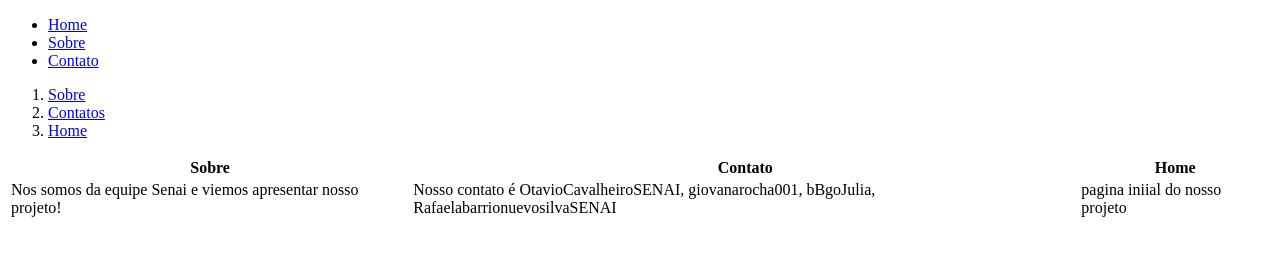
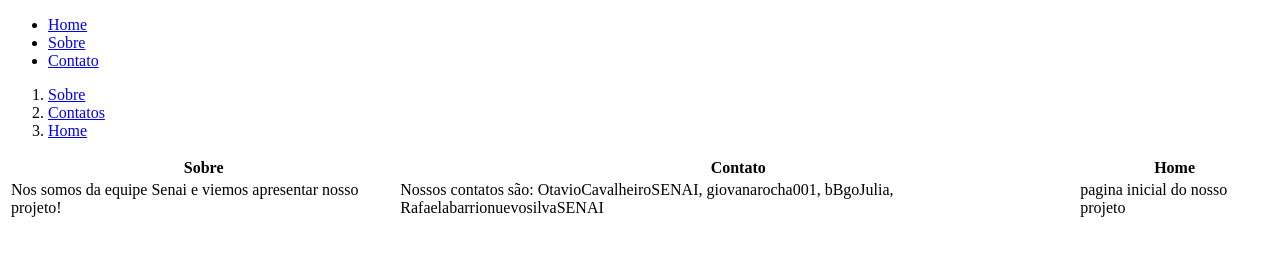
Before and after one commit to otaviocesr/atividade_grupo, a plain HTML site: page marketplace.html in a window 1280 px wide. Drawn offline with Linux system fonts and the light colour scheme.

Commit message:
Update marketplace.html

```diff
--- a/marketplace.html
+++ b/marketplace.html
@@ -27,8 +27,8 @@
       </tr>
       <tr>
         <td>Nos somos da equipe Senai e viemos apresentar nosso projeto!</td>
-        <td>Nosso contato é OtavioCavalheiroSENAI, giovanarocha001, bBgoJulia, RafaelabarrionuevosilvaSENAI</td>
-        <td>pagina iniial do nosso projeto</td>
+        <td>Nossos contatos são: OtavioCavalheiroSENAI, giovanarocha001, bBgoJulia, RafaelabarrionuevosilvaSENAI</td>
+        <td>pagina inicial do nosso projeto</td>
       </tr>
     </table>
     </nav>
```
